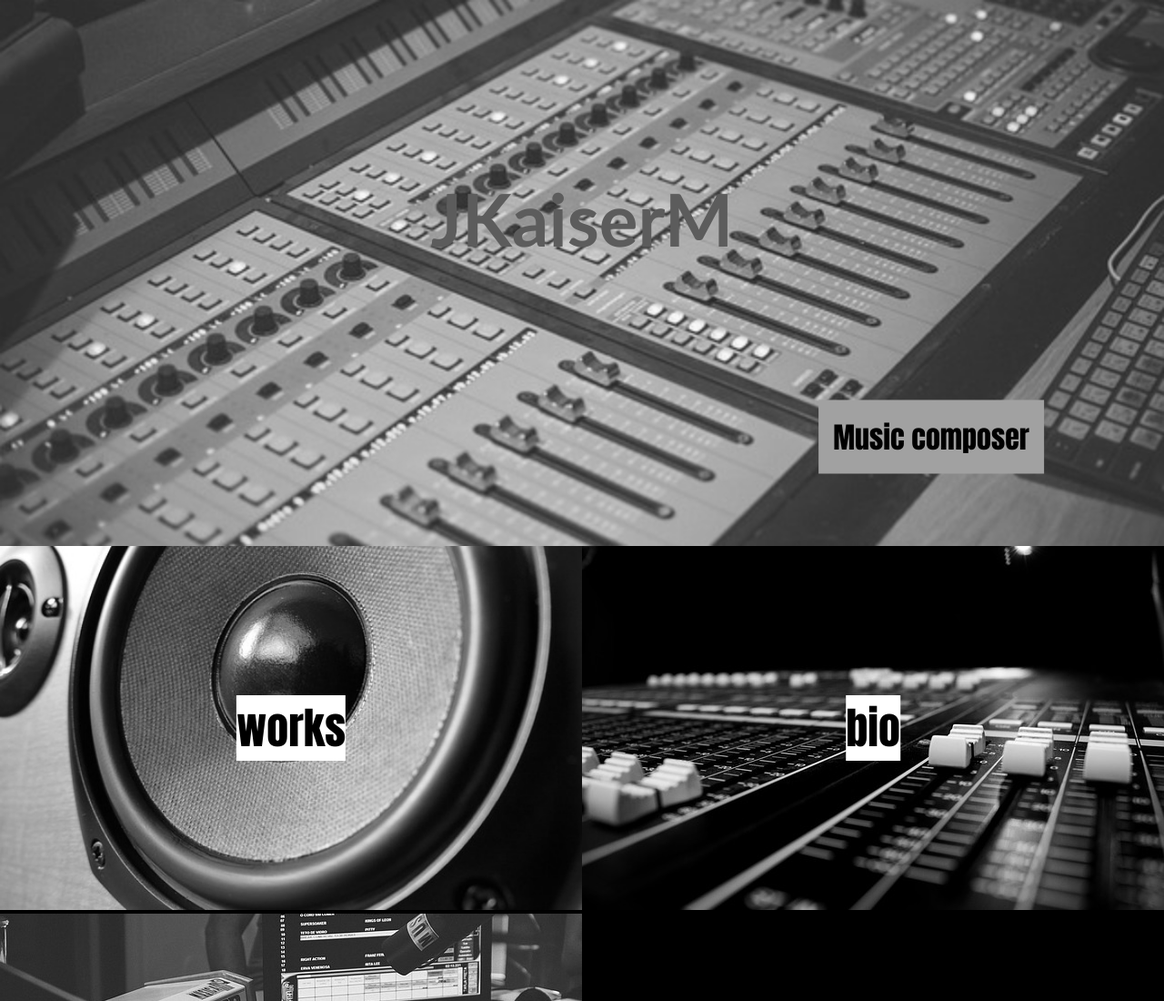
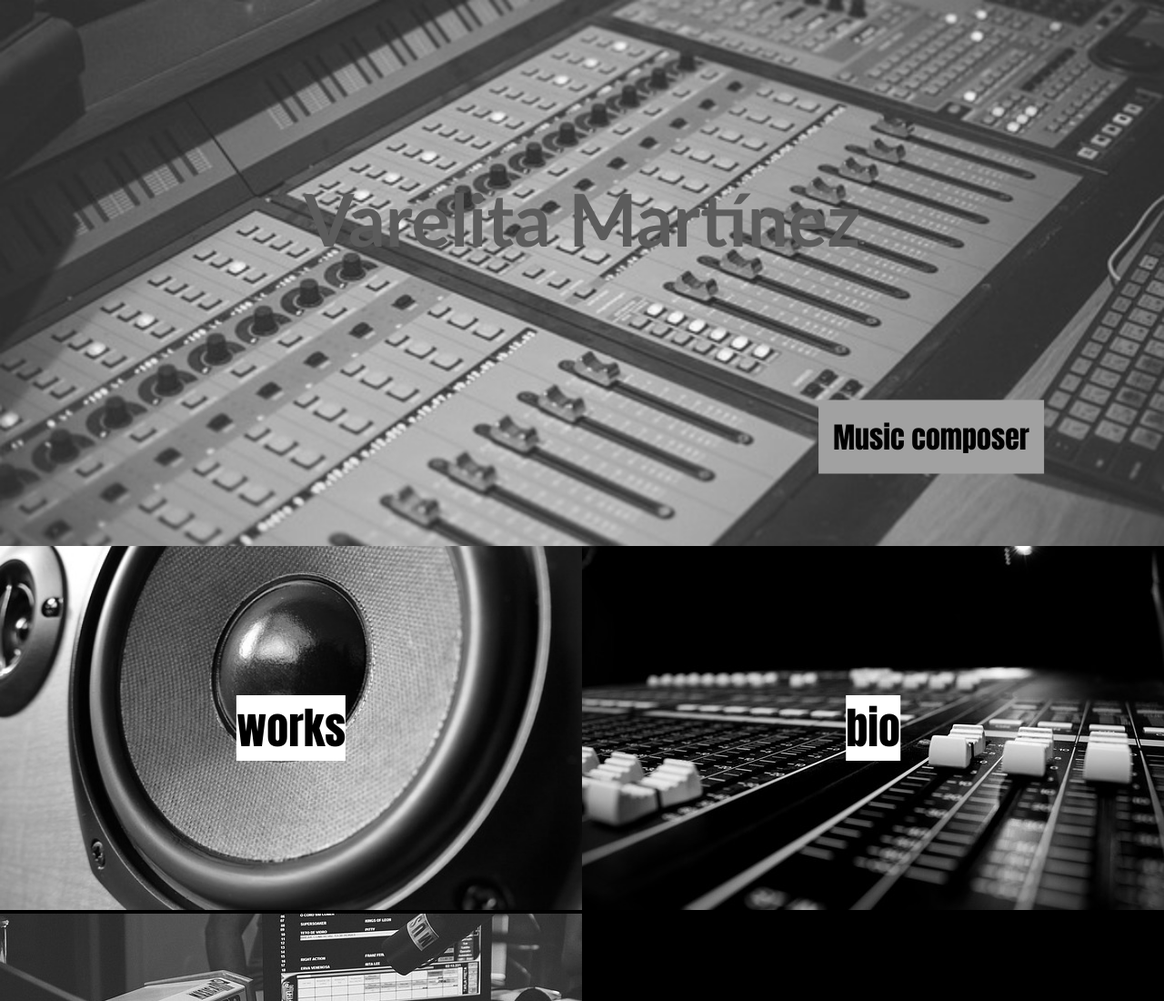
Before and after one commit to persmandirols/persmandirols.github.io, a plain HTML site: page index.html in a window 1280 px wide. Shown: the top 1100 px of the page at 91% size. Drawn offline with Linux system fonts and the light colour scheme.

Commit message:
Update index.html

```diff
--- a/index.html
+++ b/index.html
@@ -35,7 +35,7 @@
         <article  id="ppal" class=" estiloPrueba articuloPpal bgImg">
             <div >
                     <!--<h2>aqu&iacute; va su nombre</h2>-->
-                    <h2 class="contTexto">JKaiserM</h2>
+                    <h2 class="contTexto">Varelita Mart&iacute;nez</h2>
                     <h3 id="textRight">Music composer</h3>
             </div>
 
```
